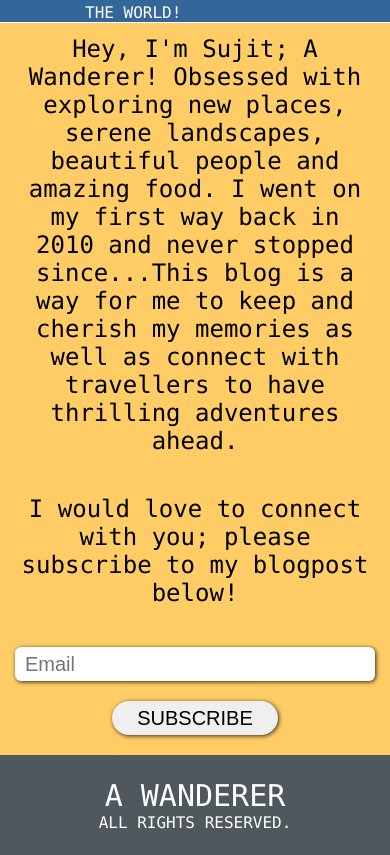
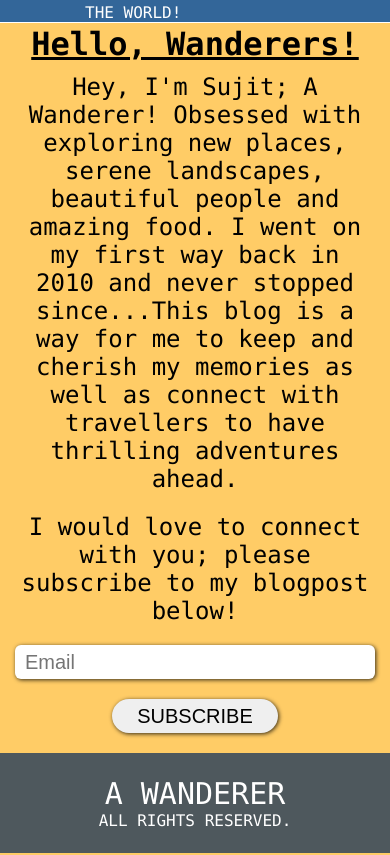
Before and after one commit to sujitbidawe/personal-blog-website, a plain HTML site: page resources/components/subscribe/subscribe.html in a window 390 px wide. Shown: the part 105-960 px from the top of the page. Drawn offline with Linux system fonts and the light colour scheme.

Commit message:
RESOLVED: axe devtools issues

```diff
--- a/resources/components/subscribe/subscribe.html
+++ b/resources/components/subscribe/subscribe.html
@@ -34,6 +34,7 @@
             </header>
 
             <div class="content-container">
+                <h1 class="page-title">Hello, Wanderers!</h1>
                 <p class="about">Hey, I'm Sujit; A Wanderer! Obsessed with exploring new places, serene landscapes, beautiful people and amazing food. I went on my first way back in 2010 and never stopped since...This blog is a way for me to keep and cherish my memories as well as connect with travellers to have thrilling adventures ahead.</p>
                 <p class="about">I would love to connect with you; please subscribe to my blogpost below!</p>
 
--- a/resources/css/components/subscribe/subscribe.css
+++ b/resources/css/components/subscribe/subscribe.css
@@ -26,7 +26,7 @@
 @media screen and (max-width: 768px) {
 
     .about {
-        margin-bottom: 40px;
+        margin-bottom: 20px;
     }
 }
 
--- a/resources/css/index.css
+++ b/resources/css/index.css
@@ -38,6 +38,11 @@ body > * {
 
 a {
     color: var(--primary-text);
+}
+
+h1 {
+    margin-top: 10px;
+    margin-bottom: 10px;
 }
 
 h3,
@@ -149,6 +154,10 @@ h3 {
     justify-content: flex-start;
     align-items: center;
     color: var(--secondary-text);
+}
+
+.page-title {
+    text-align: center;
 }
 
 h1 {
--- a/resources/css/pages.css
+++ b/resources/css/pages.css
@@ -1,6 +1,6 @@
 @media screen and (max-width: 540px) {
 
     .content-container {
-        margin-top: 40px;
+        margin-top: 20px;
     }
 }
```
Also changed, not shown: resources/components/about/about.html (+1 -1 lines), resources/components/deoriatal/deoriatal.html (+1 -1 lines), resources/components/kedarkantha/kedarkantha.html (+1 -1 lines), resources/components/rupin/rupin.html (+1 -1 lines), resources/components/tarsar/tarsar.html (+1 -1 lines).
